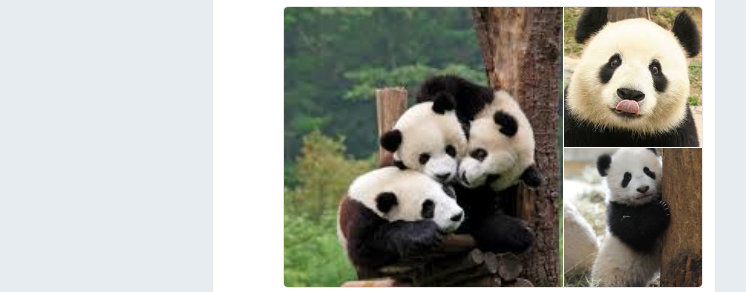
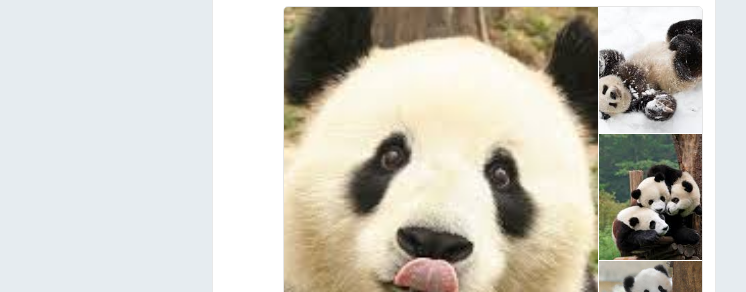
Before and after one commit to sophiestix/twitter-publish-preview, a website: page index.html in a window 1280 px wide. Shown: the part 1743-2035 px from the top of the page, without its empty margins (176-922 px from the left). Drawn offline with Linux system fonts and the light colour scheme.

Commit message:
style(gallery): gallery--4

```diff
--- a/index.html
+++ b/index.html
@@ -243,21 +243,21 @@
                                     <span>
                                         <div class="preview-twitter--media">
                                             <div class="twitter-album">
-                                                <div class="twitter-gallery twitter-gallery--3">
+                                                <div class="twitter-gallery twitter-gallery--4">
                                                     <div
                                                         class="twitter-gallery__item twitter-gallery__item1"
+                                                        style="background-image: url('img/3.jpeg')">
+                                                    </div>
+                                                    <div
+                                                        class="twitter-gallery__item twitter-gallery__item2"
+                                                        style="background-image: url('img/4.jpeg')">
+                                                    </div>
+                                                    <div
+                                                        class="twitter-gallery__item twitter-gallery__item3"
                                                         style="background-image: url('img/2.jpeg')">
                                                     </div>
                                                     <div
-                                                        class="twitter-gallery__item twitter-gallery__item2"
-                                                        style="background-image: url('img/3.jpeg')">
-                                                    </div>
-                                                    <div
-                                                        class="twitter-gallery__item twitter-gallery__item3"
-                                                        style="background-image: url('img/4.jpeg')">
-                                                    </div>
-                                                    <div
-                                                    class="twitter-gallery__item twitter-gallery__item3"
+                                                    class="twitter-gallery__item twitter-gallery__item4"
                                                     style="background-image: url('img/5.jpg')">
                                                 </div>
                                                 </div>
--- a/scss/partials/_preview-twitter.scss
+++ b/scss/partials/_preview-twitter.scss
@@ -214,9 +214,9 @@ $gallery-gutter: 5px;
             }
 
             &--3 {
-                display: flex;
+                // display: flex;
                 height: 280px;
-                vertical-align: top;
+                // vertical-align: top;
                 position: relative;
 
                 .twitter-gallery {
@@ -231,19 +231,19 @@ $gallery-gutter: 5px;
                     &__item1 {
                         height: 100%;
                         width: 66.7%;
-                        top: 0;
-                        bottom: 0;
-                        margin-top: 0;
-                        margin-bottom: 0;
-                        margin-left: 0;
+                        // top: 0;
+                        // bottom: 0;
+                        margin-top: 0 !important;
+                        margin-bottom: 0 !important;
+                        margin-left: 0 !important;
                     }
 
                     &__item2 {
                         top: 0;
                         bottom: 50%;
                         right: 0;
-                        margin-top: 0;
-                        margin-right: 0;
+                        margin-top: 0 !important;
+                        margin-right: 0 !important;
                         width: calc(100% / 3 - 1px);
                         height: 50%;
                     }
@@ -252,15 +252,80 @@ $gallery-gutter: 5px;
                         top: 50%;
                         bottom: 0;
                         right: 0;
-                        margin-bottom: 0;
-                        margin-right: 0;
+                        margin-bottom: 0 !important;
+                        margin-right: 0 !important;
                         width: calc(100% /3 - 1px);
                         height: 50%;
                     }
+                }
+            }
 
+            &--4 {
+                height: 379px;
+                position: relative;
+
+                .twitter-gallery {
+                    position: relative;
+                    height: 100%;
+                    width: 100%;
+
+                    &__item {
+                        position: absolute;
+                        margin: 1px;
+                    }
+
+                    &__item1 {
+                        height: 100%;
+                        width: 75%;
+                        top: 0;
+                        bottom: 0;
+                        left: 0;
+                        // right: 50%;
+                        margin-top: 0 !important;
+                        margin-left: 0 !important;
+                        margin-bottom: 0 !important;
+
+                    }
+
+                    &__item2 {
+                        width: calc(100% / 4 - 1px);
+                        height: calc(100% / 3 - 1px);
+                        top: 0;
+                        bottom: 66.77%;
+                        // left: 50%;
+                        right: 0;
+                        margin-top: 0 !important;
+                        margin-left: 0 !important;
+                        margin-right: 0 !important;
+                        // margin-bottom: 0 !important;
+                    }
+
+                    &__item3 {
+                        width: calc(100% / 4 - 1px);
+                        height: calc(100% / 3);
+                        top: 33.33%;
+                        bottom: 33.33%;
+                        // left: 0;
+                        right: 0;
+                        margin-top: 0 !important;
+                        margin-left: 0 !important;
+                        margin-right: 0 !important;
+                        margin-bottom: 0 !important;
+                    }
+
+                    &__item4 {
+                        width: calc(100% / 4 - 1px);
+                        height: calc(100% / 3 - 1px);
+                        top: 66.77%;
+                        bottom: 0;
+                        // left: 50%;
+                        right: 0;
+                        // margin-top: 0 !important;
+                        margin-left: 0 !important;
+                        margin-right: 0 !important;
+                        margin-bottom: 0 !important;
+                    }
                 }
-
-
             }
         }
     }
```
Also changed, not shown: css/index.css, 1 other file.
